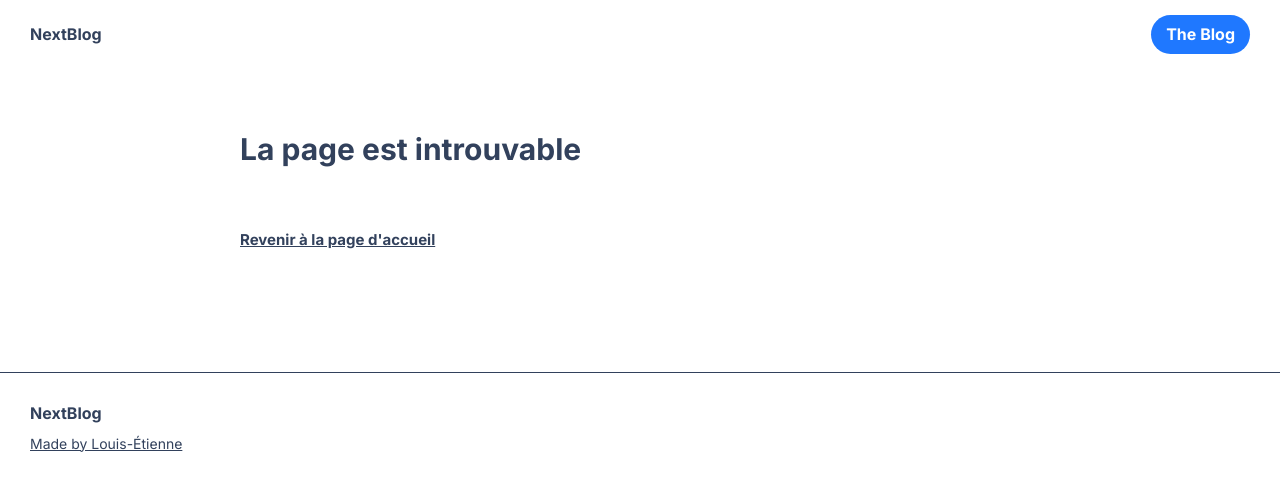
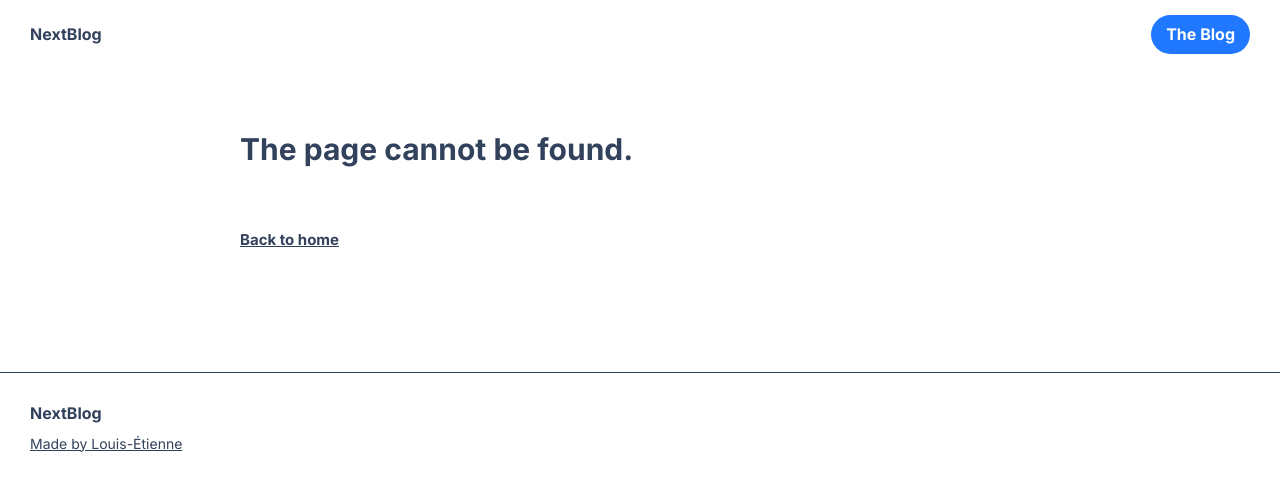
Before and after one commit to Le22/blog-nextjs-typescript, a Next.js app: page /404 in a window 1280 px wide. Shown: the top 490 px of the page. Built offline with nearby package versions, Linux system fonts and the light colour scheme.

Commit message:
Update Error Page

```diff
--- a/pages/404/index.tsx
+++ b/pages/404/index.tsx
@@ -1,13 +1,12 @@
 import Link from "next/link"
 
+// Error Page
 export default function Error() {
     return (
         <div className="page-error">
-            <h1 className="page-error__title">La page est introuvable</h1>
+            <h1 className="page-error__title">The page cannot be found.</h1>
             <Link href={"/"}>
-                <a className="page-error__link">
-                    Revenir à la page d&apos;accueil
-                </a>
+                <a className="page-error__link">Back to home</a>
             </Link>
         </div>
     )
```
